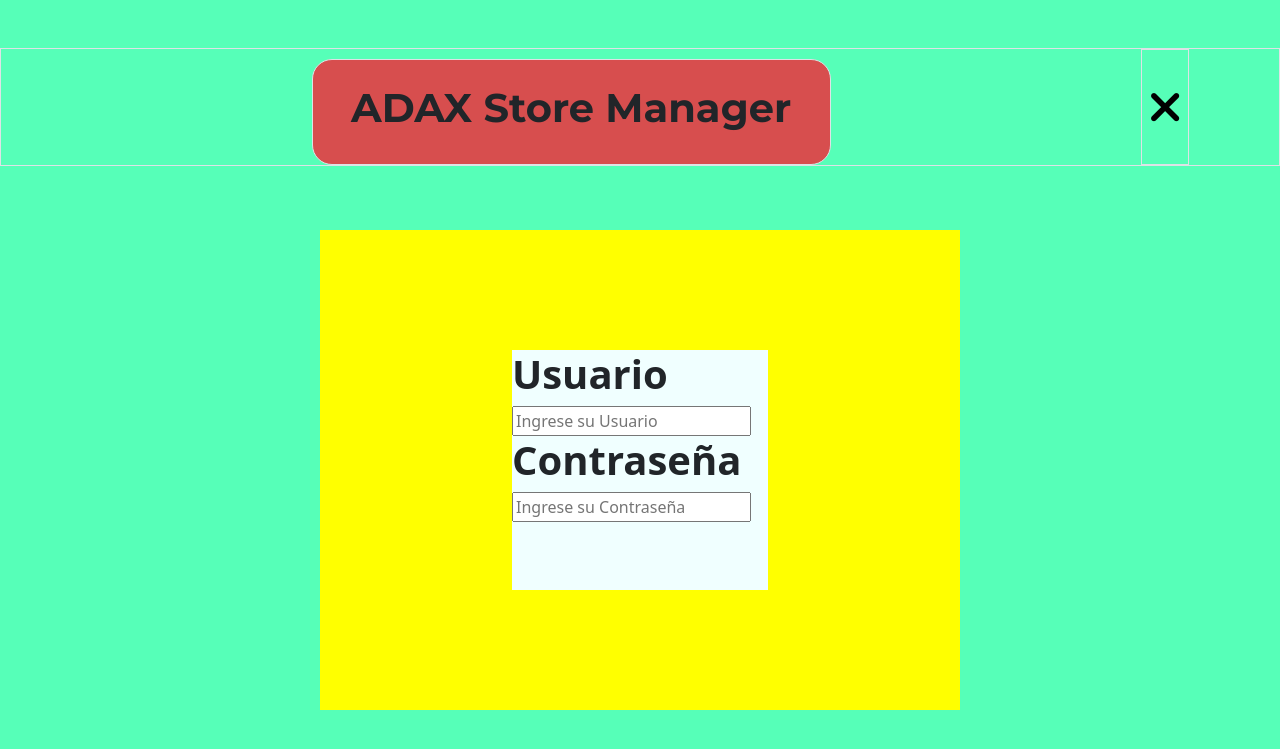
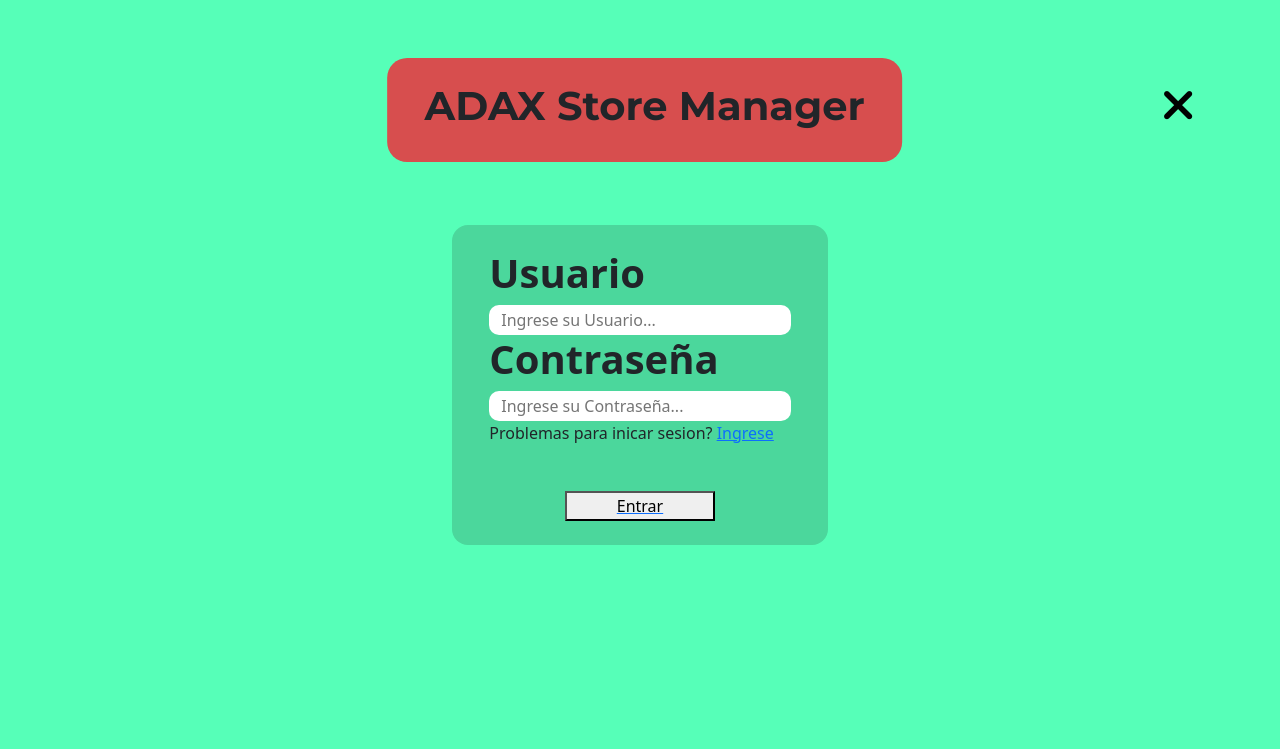
Before and after one commit to Xfezor/ADAX-Store-Manager, a PHP site: page /sesion.html in a window 1280 px wide. Shown: the top 749 px of the page. Run offline with PHP 8.4, Linux system fonts and the light colour scheme; some libraries are stand-ins or nearby versions.

Commit message:
Inisiar Sesion v1

```diff
--- a/HTML/sesion.css
+++ b/HTML/sesion.css
@@ -27,6 +27,8 @@ body {
     margin: auto;
     margin-top: 10px;
     text-align: center;
+    left: 50%;
+    transform: translate(14%);
 
   }
   .exit{
@@ -34,8 +36,9 @@ body {
     border-color: transparent;
     background-color: transparent;
     display: inline-block;
-    margin-right: 2em;
+    margin-right: 1em;
     transition: transform 0.3s ease;
+    width: 90px;
   }
   .exit:hover{
     transform: scale(1.2);
@@ -47,16 +50,36 @@ body {
     align-items: center;
     margin: 0 auto;
     margin-top: 5%;
-    width: 50%;
-    height: 30em;
-    background-color: yellow;
+    width: 30%;
+    height: 20em;
   }
   .cuadradoverde {
-    background-color: azure;
-    width: 40%;
-    height: 50%;
-
+    background-color:rgba(75,215,156,255);
+    display: flex;
+    flex-direction: column;
+    align-items: left;
+    justify-content: center;
+    padding: 10%;
+    height: 100%;
+    width: 100%;
+    border-radius: 1em;
+    text-align: left;
+  }
+  .cuadradoverde button {
+    margin: 0 auto;
+    margin-top: 10%;
+    text-align: center;
+    align-items: center;
+    justify-content: center;
   }
   input {
-    width: o auto;
+    width: 100%;
+    border-radius: 10px;
+    padding-left: 10px;
+    border-color:transparent;
   }
+  .button2 {
+    width: 50%;
+    display: flex;
+    margin: 0 auto;
+  }
--- a/HTML/sesion.html
+++ b/HTML/sesion.html
@@ -1,7 +1,7 @@
 <!DOCTYPE html>
 <html lang="en">
 <head>
-<title>CSS Template</title>
+<title>Inicio de sesión</title>
 <meta charset="utf-8">
 <meta name="viewport" content="width=device-width, initial-scale=1">
 <script src="https://kit.fontawesome.com/436bc767b0.js" crossorigin="anonymous"></script>
@@ -13,23 +13,27 @@
 <link rel="stylesheet" href="sesion.css">
 </head>
 <header>
-  <div class="contenedorarriba border">
-    <div class="adax border">
+  <div class="contenedorarriba ">
+    <div class="adax ">
       <h1 class="title">ADAX Store Manager</h1>
     </div>
-      <button class="exit border">
+      <button class="exit ">
         <i class="fa-solid fa-xmark"></i>
       </button>
   </div>
 </header>
-<body>
-  <div class="Contenedorsesion">
+<body class="container-fluid">
+  <form class="Contenedorsesion">
     <div class="cuadradoverde">
       <h1><b>Usuario</b></h1>
-      <input type="text" placeholder="Ingrese su Usuario">
+      <input type="text" placeholder="Ingrese su Usuario..." required>
+      <div class="invalid-feedback">Por favor, ingrese su usuario</div>
       <h1><b>Contraseña</b></h1>
-      <input type="password" placeholder="Ingrese su Contraseña">
+      <input type="password" placeholder="Ingrese su Contraseña..." required>
+      <div class="invalid-feedback">Por favor, ingrese su contraseña</div>
+      <p>Problemas para inicar sesion? <a href="https://www.google.com">Ingrese</p>
+      <button class= "button2" type="submit">Entrar</button>
     </div>
-  </div>
+  </form>
 </body>
 </html>
```
